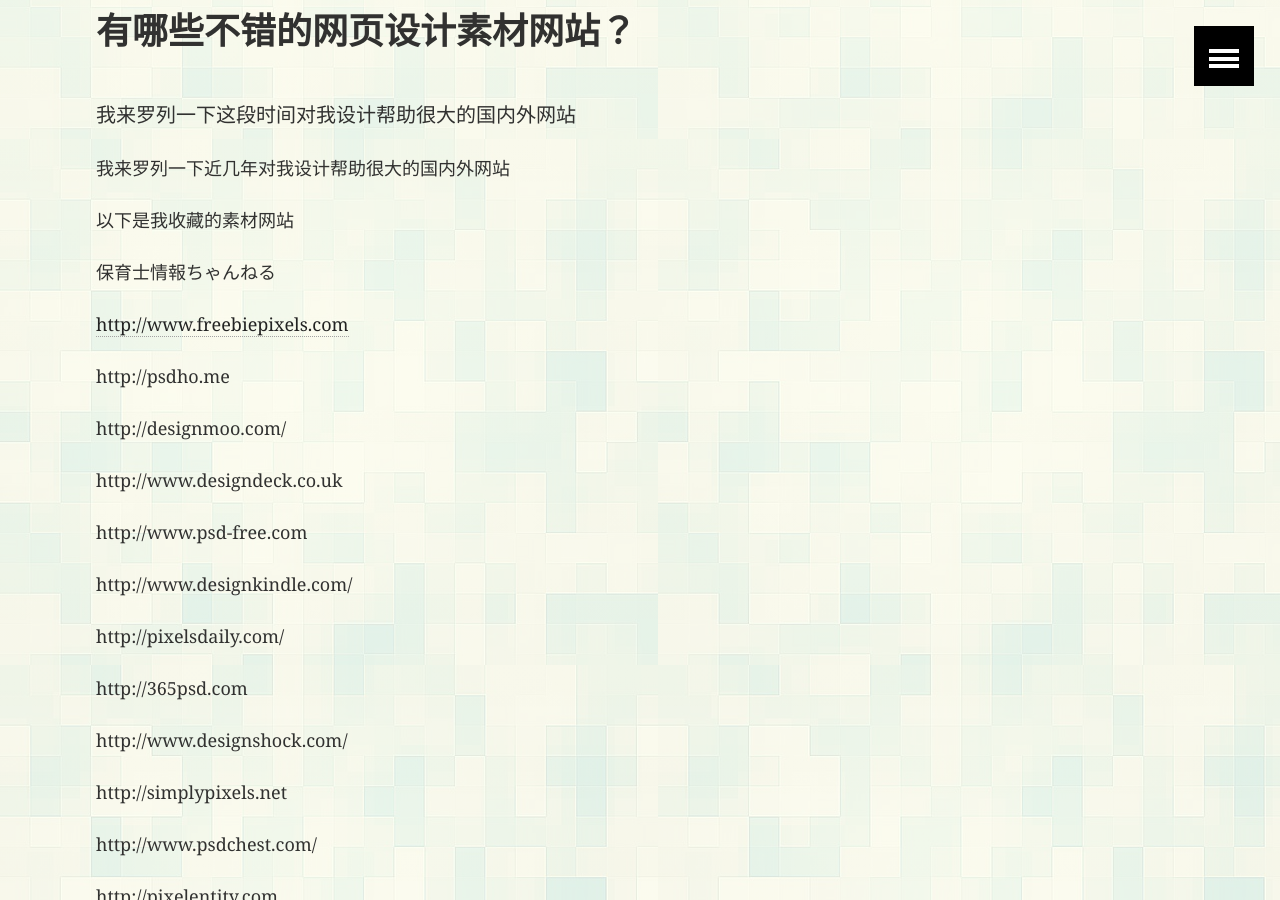
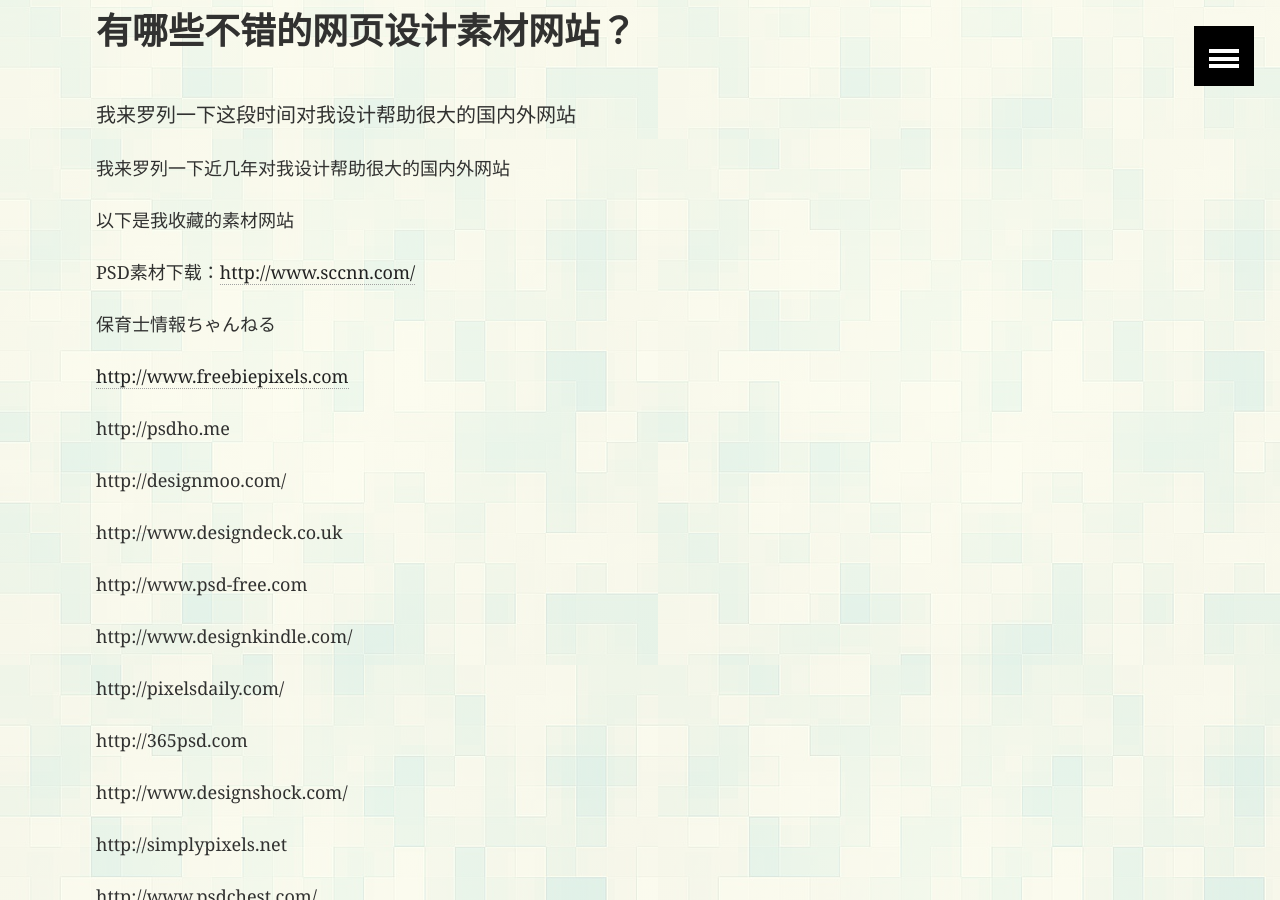
Before and after one commit to capeucape/capeucape.github.io, a Jekyll site: the page built from _posts/2018-01-29-website design.md, in a window 1280 px wide and 900 px high, scrolled down 387 px. Built offline with Jekyll 4.4.1, drawn with Linux system fonts in a browser that asks for light colours.

Commit message:
解决链接问题

```diff
--- a/_posts/2018-01-29-website design.md
+++ b/_posts/2018-01-29-website design.md
@@ -12,6 +12,8 @@ image:
 我来罗列一下近几年对我设计帮助很大的国内外网站
 
 以下是我收藏的素材网站
+
+PSD素材下载：<a href="http://www.sccnn.com/">http://www.sccnn.com/</a>
 
 保育士情報ちゃんねる
 
```
